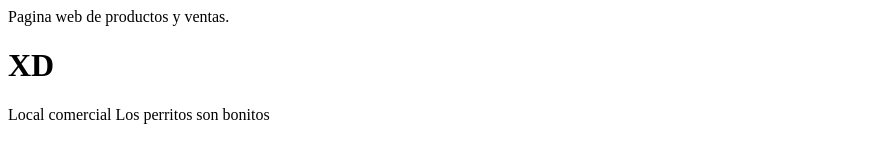
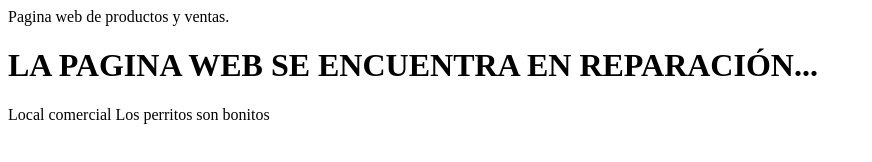
Before and after one commit to NachoMen21/pruebax, a plain HTML site: page index.html in a window 1280 px wide. Shown: the whole page, without its empty margins (0-872 px from the left). Drawn offline with Linux system fonts and the light colour scheme.

Commit message:
Update index.html
cambio linea 7

```diff
--- a/index.html
+++ b/index.html
@@ -4,7 +4,7 @@
 </head>
 
 <body> Pagina web de productos y ventas.
-  <h1> XD
+  <h1> LA PAGINA WEB SE ENCUENTRA EN REPARACIÓN...
     </h1>
 <p>
 Local comercial
```
